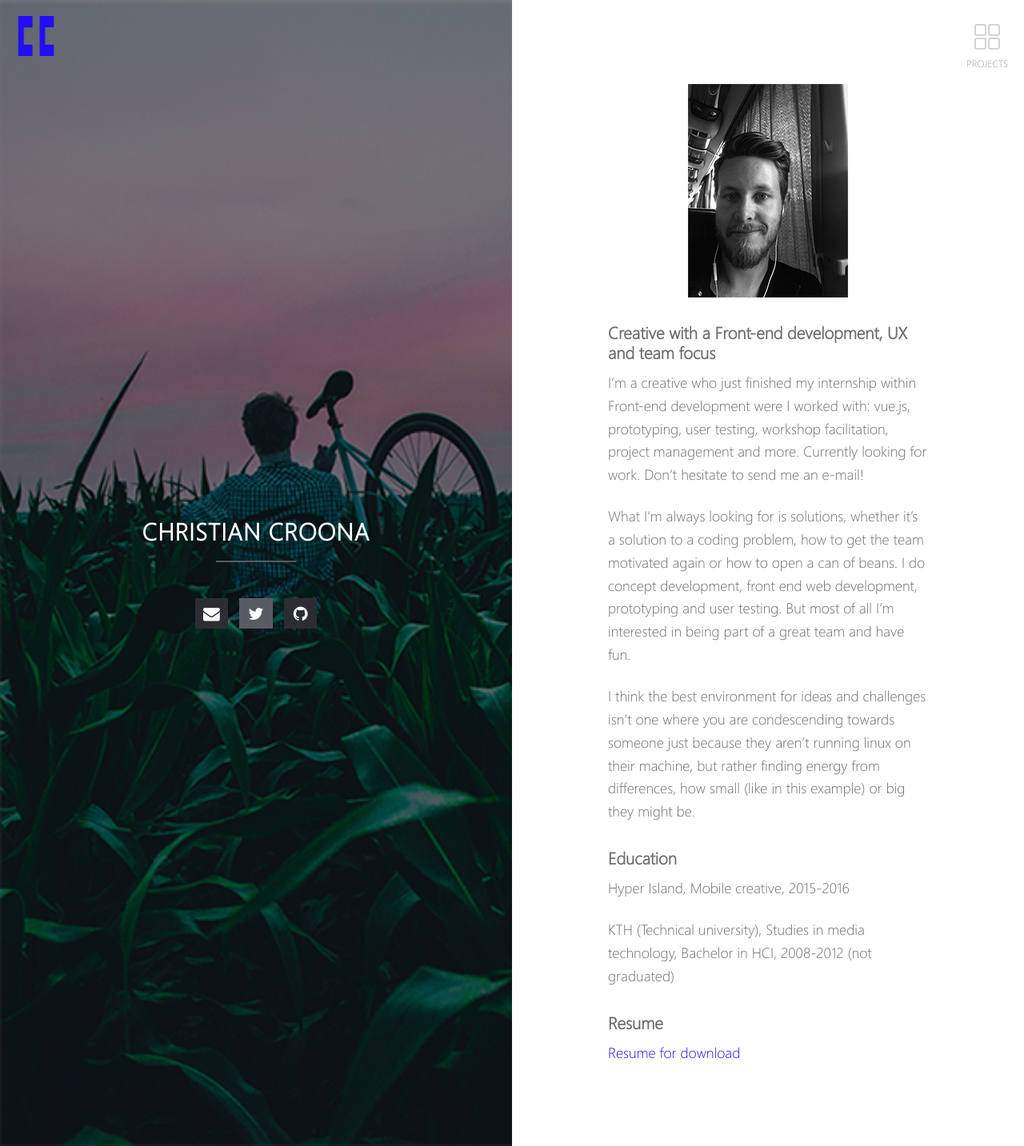
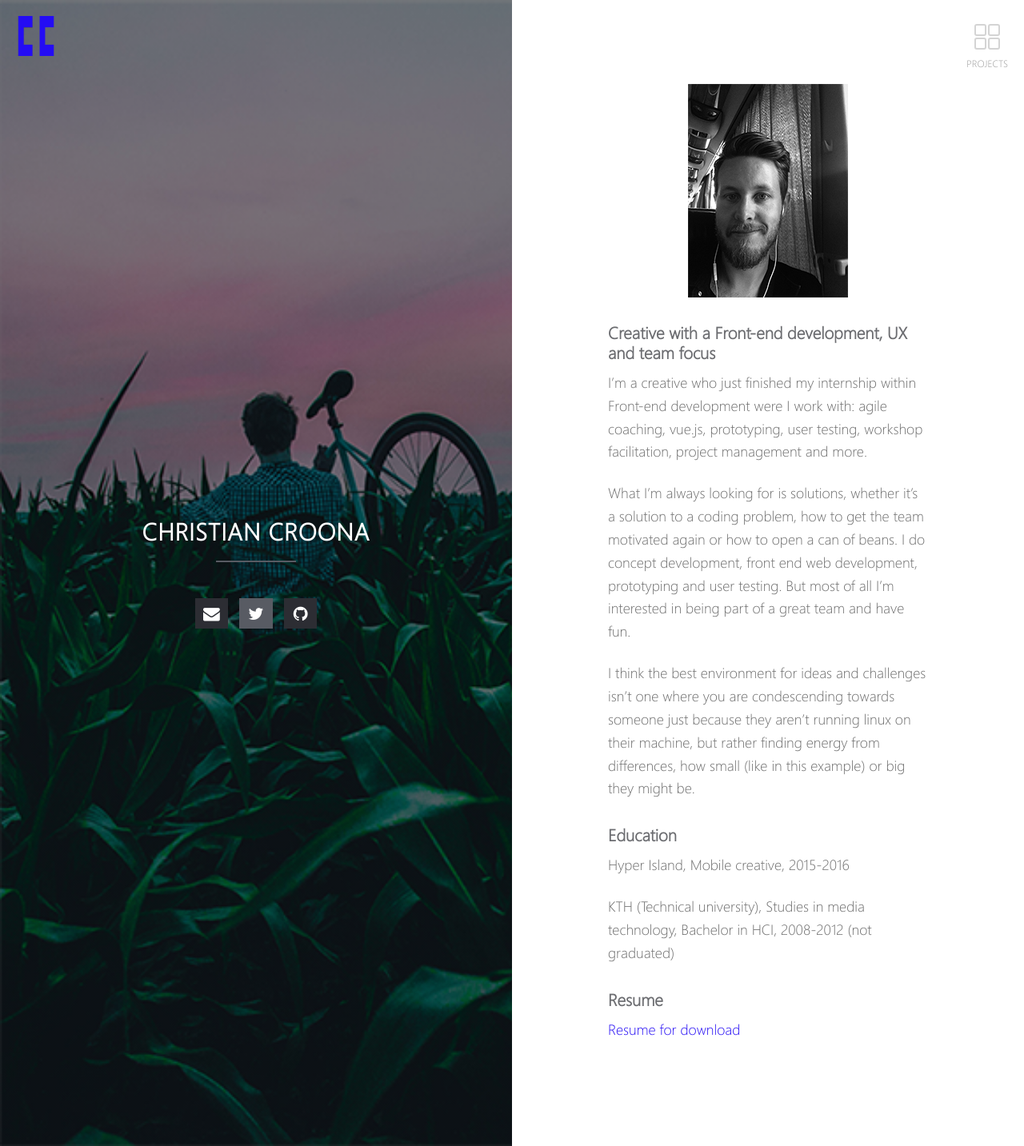
Before and after one commit to cc-lemon/cc-lemon.github.io-, a Jekyll site: the page built from index.md, in a window 1280 px wide. Shown: the whole page at 80% size. Built offline with Jekyll 4.4.1, drawn with Linux system fonts in a browser that asks for light colours.

Commit message:
Update text

```diff
--- a/index.md
+++ b/index.md
@@ -7,7 +7,7 @@ layout: home
 
 ### Creative with a Front-end development, UX and team focus
 
-I'm a creative who just finished my internship within Front-end development were I worked with: vue.js, prototyping, user testing, workshop facilitation, project management and more. Currently looking for work. Don't hesitate to send me an e-mail!
+I'm a creative who just finished my internship within Front-end development were I work with: agile coaching, vue.js, prototyping, user testing, workshop facilitation, project management and more.
 
 What I'm always looking for is solutions, whether it’s a solution to a coding problem, how to get the team motivated again or how to open a can of beans. I do concept development, front end web development, prototyping and user testing. But most of all I’m interested in being part of a great team and have fun.
 
```
